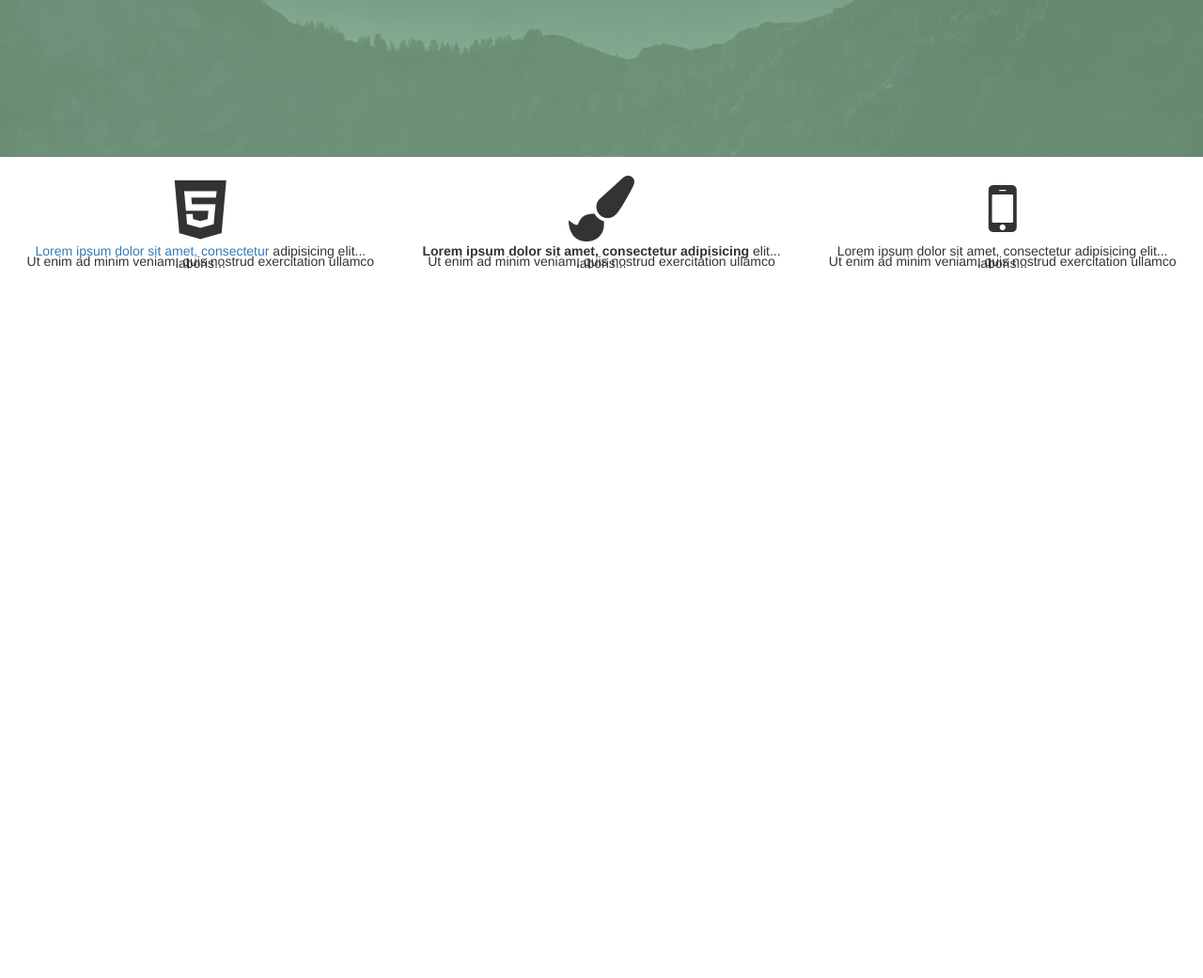
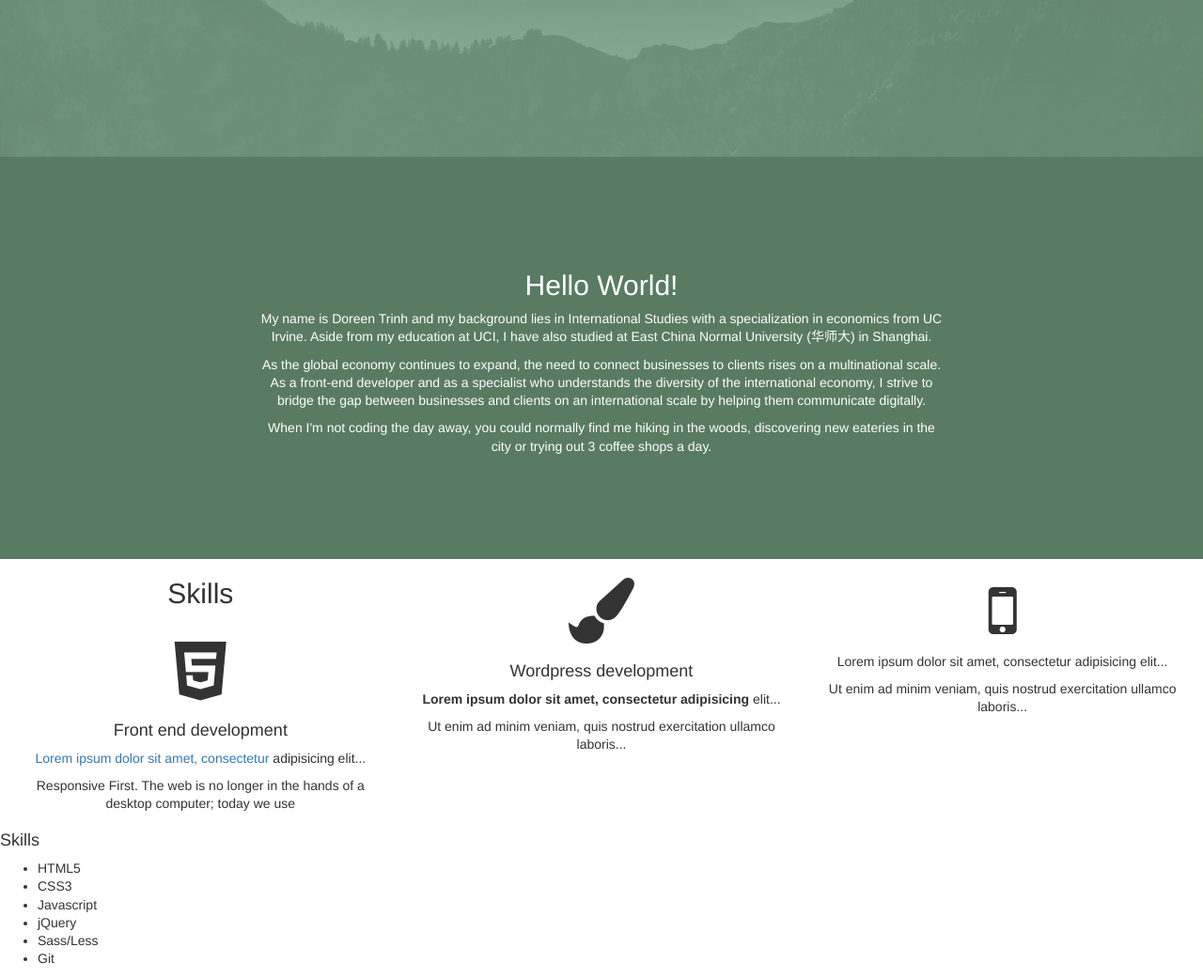
Before and after one commit to trinhdm/resume, a plain HTML site: page index.html in a window 1280 px wide. Shown: the part 633-1674 px from the top of the page at 94% size. Before the commit the page ends 924 px from the top, so only its background shows below. Drawn offline with nearby package versions, Linux system fonts and the light colour scheme.

Commit message:
last save before i redo the site

```diff
--- a/css/creative.css
+++ b/css/creative.css
@@ -27,11 +27,15 @@ html, body {
 
 body {
   font-family: 13px SSP;
-  line-height: 1.375px;
+  line-height: 1.375;
 }
 
 img {
   border:none;
+}
+
+section {
+  padding: 100px 0;
 }
 
 header {
@@ -277,3 +281,8 @@ hr {
   -o-transition: all 0.5s ease-out;
   transition: all 0.5s ease-out;
 }
+
+.about {
+  background-color: #597B62;
+  color: #fff;
+}
--- a/index.html
+++ b/index.html
@@ -58,21 +58,44 @@
     <div class="contain">
       <h1>doreen m trinh</h1>
       <hr>
-      <p>Front end developer</p>
+      <p>HTML - CSS - Javascript - Wordpress</p>
       <a href="#about" class="btn btn-primary btn-xl page-scroll">Learn More</a>
     </div>
   </div>
 </header>
 
+<section class="about">
+  <div class="container">
+    <div class"row">
+      <div class="col-lg-8 col-lg-offset-2 text-center">
+        <h2>Hello World!</h2>
+
+        <p>My name is Doreen Trinh and my background lies in International Studies with a specialization in economics from UC Irvine. Aside from my education at UCI, I have also studied at East China Normal University (华师大) in Shanghai.
+        </p>
+        <p>As the global economy continues to expand, the need to connect businesses to clients rises on a multinational scale. As a front-end developer and as a specialist who understands the diversity of the international economy, I strive to bridge the gap between businesses and clients on an international scale by helping them communicate digitally.
+        </p>
+        <p>When I'm not coding the day away, you could normally find me hiking in the woods, discovering new eateries in the city or trying out 3 coffee shops a day.
+        </p>
+
+      </div>
+    </div>
+  </div>
+</section>
+
 <div class="container-fluid rowbg"><center>
   <div class="row">
-    <div class="col-sm-4">
+    <div class="col-sm-4 text-center">
+      <h2>Skills</h2>
       <center><h3 class="fa fa-html5 fa-5x"></h3></center>
+      <h4>Front end development</h4>
+
       <p><a href="home.html">Lorem ipsum dolor sit amet, consectetur</a> adipisicing elit...</p>
-      <p>Ut enim ad minim veniam, quis nostrud exercitation ullamco laboris...</p>
+      <p>Responsive First. The web is no longer in the hands of a desktop computer; today we use </p>
     </div>
     <div class="col-sm-4">
       <center><h3 class="fa fa-paint-brush fa-5x"></h3></center>
+      <h4>Wordpress development</h4>
+
       <p><b>Lorem ipsum dolor sit amet, consectetur adipisicing</b> elit...</p>
       <p>Ut enim ad minim veniam, quis nostrud exercitation ullamco laboris...</p>
     </div>
@@ -83,6 +106,21 @@
     </div>
   </div>
 </div>
+
+
+<section="skills">
+<div class="row">
+  <div class="col-md-4">
+    <h4>Skills</h4>
+
+    <ul>
+      <li>HTML5</li>
+      <li>CSS3</li>
+      <li>Javascript</li>
+      <li>jQuery</li>
+      <li>Sass/Less</li>
+      <li>Git</li>
+    </ul>
 </body>
 
 
```
